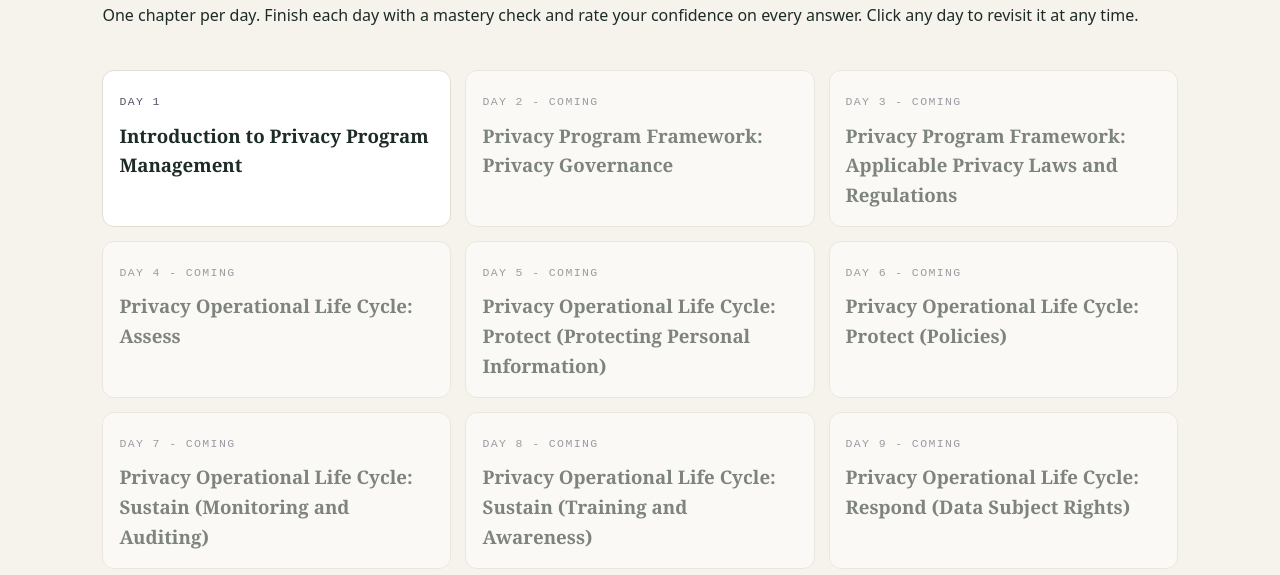
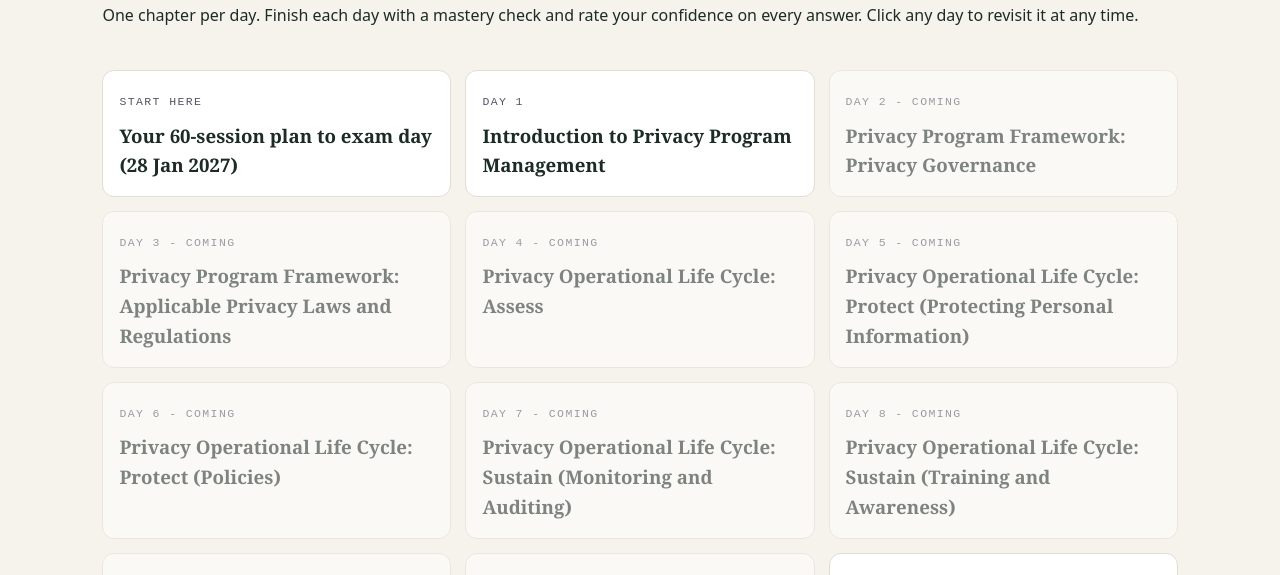
Before and after one commit to maleknajjar17/maleknajjar17.github.io, a plain HTML site: page CIPM/index.html in a window 1280 px wide. Shown: the part 198-773 px from the top of the page. Drawn offline with Linux system fonts and the light colour scheme.

Commit message:
Add 60-session study plan

```diff
--- a/CIPM/index.html
+++ b/CIPM/index.html
@@ -1 +1 @@
-<!DOCTYPE html><html lang='en'><head><meta charset='utf-8'><meta name='viewport' content='width=device-width,initial-scale=1'><title>CIPM Study Room</title></head><body><script src='app.js'></script><script>CIPM.hub()</script></body></html>
+<!DOCTYPE html><html lang='en'><head><meta charset='utf-8'><meta name='viewport' content='width=device-width,initial-scale=1'><title>CIPM Study Room</title></head><body><script src='app.js'></script><script>CIPM.hub();document.querySelector('.wrap1').insertAdjacentHTML('afterbegin',`<a class='card' href='plan.html'><span class='tag'>START HERE</span><h3>Your 60-session plan to exam day (28 Jan 2027)</h3></a>`)</script></body></html>
```
Also changed, not shown: CIPM/plan.html (added, +1 -0 lines).
